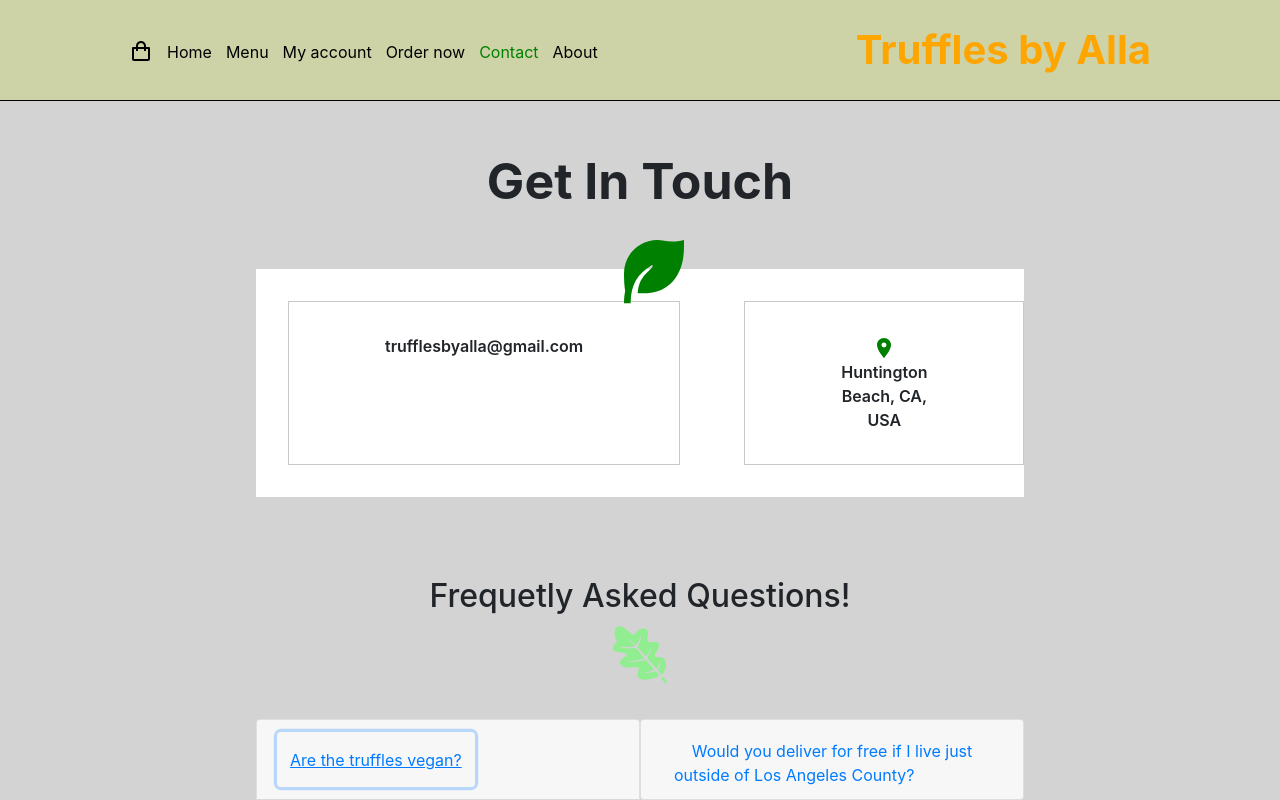
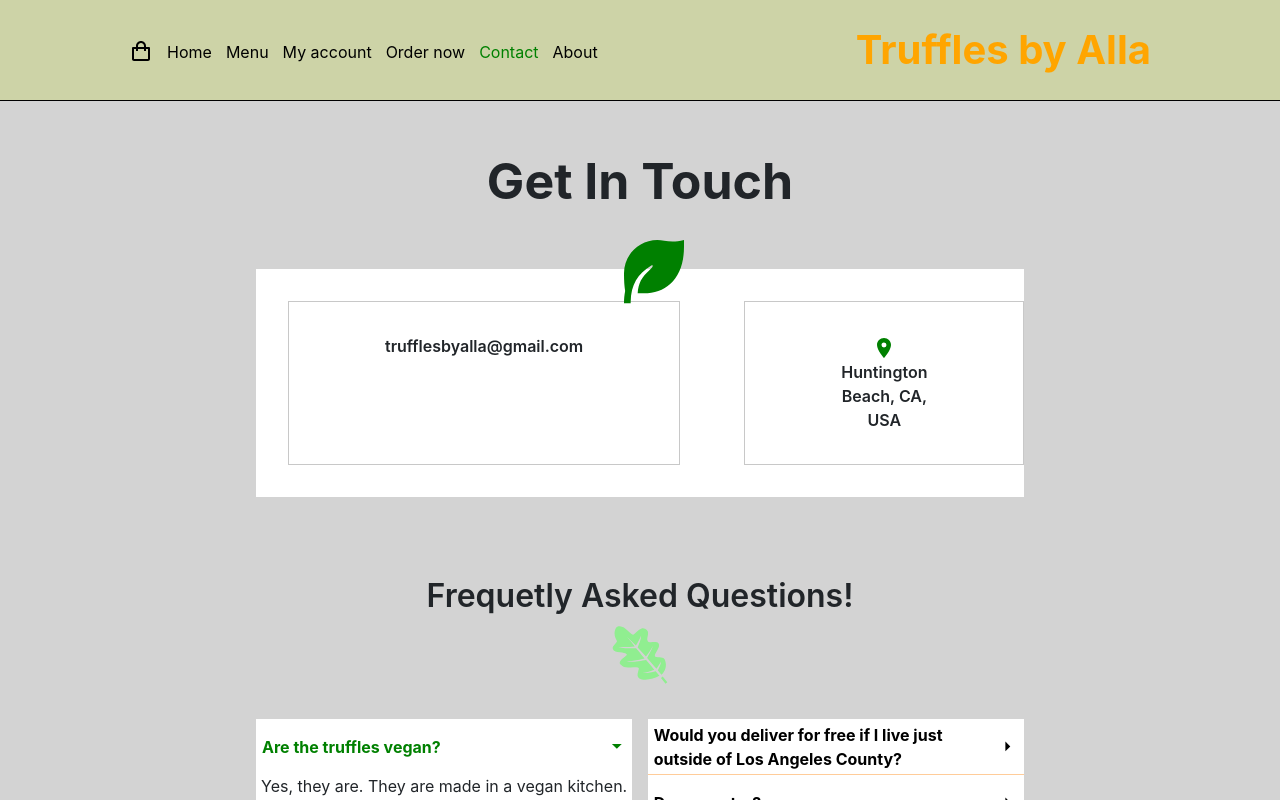
Before and after one commit to stasuravich/TrufflesByAlla, a React (Create React App) app: page /contact in a window 1280 px wide. Both pictures are taken after a click on the button "Are the truffles vegan?". Shown: the top 800 px of the page. Built offline with nearby package versions, Linux system fonts and the light colour scheme.

Commit message:
contact is better

```diff
--- a/src/CSS/Contact.css
+++ b/src/CSS/Contact.css
@@ -38,6 +38,10 @@
   align-content: center;
 }
 
+.faqTitle{
+  font-weight: 600;
+}
+
 .leaf{
   color: lightgreen;
   font-size: 400%;
@@ -47,21 +51,66 @@
 
 .questions{
   display: inline-flex;
-  max-width: 60%;
-  justify-content: space-around;
-  text-align: left;
-  text-align-last: left;
+  width: 60%;
   padding: 2em 0 2em 0;
+  justify-content: space-between;
 }
 
-.accordion{
-  width: 100%;
+.accordionHalf{
+  width: 49%;
 }
 
 .toggle{
   height: 55px;
+  background-color: white;
+  border: none;
+  font-weight: bold;
+  width: 100%;
+  text-align: left;
+  align-items: center;
+  display: inline-flex;
 }
 
-.textAcc{
-  color: black;
+.toggleOpen{
+  height: 55px;
+  background-color: white;
+  border: none;
+  font-weight: bold;
+  width: 100%;
+  text-align: left;
+  align-items: center;
+  display: inline-flex;
+  color: green;
 }
+
+.toggle:focus, .toggleOpen:focus{
+  outline: 0
+}
+
+.be4Icon{
+  width: 100%;
+}
+
+.arrow{
+  font-size: 130%;
+}
+
+.arrowOpen{
+  font-size: 130%;
+  transform: rotate(90deg);
+}
+
+.collapse.show, .collapsing{
+  background-color: white;
+  text-align: left;
+  padding: 0 0 2em 5px;
+}
+
+.accordion.collapsed{
+  color: green;
+}
+
+.lineContact{
+  margin: 0;
+  border-color: #ffcc99;
+}
--- a/src/Components/Contact.js
+++ b/src/Components/Contact.js
@@ -1,13 +1,15 @@
-import {useEffect} from "react";
+import {useEffect, useState} from "react";
 import '../CSS/Contact.css';
-import {Accordion, Card, Button} from 'react-bootstrap';
+import {Accordion} from 'react-bootstrap';
 import 'bootstrap/dist/css/bootstrap.min.css';
 import {RiLeafFill as LeafHeader} from 'react-icons/ri';
 import {GiOakLeaf as Leaf} from 'react-icons/gi';
-import {MdLocationOn as Location} from 'react-icons/md'
+import {MdLocationOn as Location} from 'react-icons/md';
+import {IoMdArrowDropright as Arrow} from 'react-icons/io';
 
 const Contact =props=>{
-
+  //console.log("Contact")
+  const [activeIds, setActiveIds] = useState([]);
   useEffect(() =>{
     document.getElementById("contact").style.color="green";
     document.title = "Contact - Truffles by Alla";
@@ -24,11 +26,19 @@ const Contact =props=>{
   const tabs2 = [
     { id: 4, label: "Would you deliver for free if I live just outside of Los Angeles County?",
       description: "Please contact me by email through the Contact page." },
-    { id:5, label: "Do you cater?",
+    { id: 5, label: "Do you cater?",
       description: "Yes, catering is one of the offered services. Please refer to the Contact page and email me with your special request." },
     { id: 6, label: "Are the truffles raw?",
       description: "Some of the recipes are and some are’t. The only reason some of them aren’t is because I roast the nuts." }
   ];
+
+  const toggle=id =>{
+    if (activeIds.includes(id)) {
+      setActiveIds(activeIds.filter((item)=> item !== id));
+    } else {
+      setActiveIds(activeIds.concat(id));
+    }
+  }
 
   return (
     <div className="Contact">
@@ -38,37 +48,31 @@ const Contact =props=>{
         <span><Location className="location"/>Huntington Beach, CA, USA</span>
       </div>
       <LeafHeader className="titleLeaf"/>
-      <h2>Frequetly Asked Questions!</h2>
+      <h2 className="faqTitle">Frequetly Asked Questions!</h2>
       <Leaf className="leaf"/>
       <div className="questions" >
-        <div className="accordion">
+        <div className="accordionHalf">
           {tabs1.map(tab=>(
           <Accordion key={tab.id}>
-            <Card>
-              <Card.Header>
-                <Accordion.Toggle className="toggle" as={Button} variant="link" eventKey="0">
-                  {tab.label}
-                </Accordion.Toggle>
-              </Card.Header>
-              <Accordion.Collapse eventKey="0">
-                <Card.Body>{tab.description}</Card.Body>
-              </Accordion.Collapse>
-            </Card>
+            <Accordion.Toggle className={activeIds.includes(tab.id) ? "toggleOpen" : "toggle"} eventKey={tab.id} onClick={() => toggle(tab.id)}>
+              <span className="be4Icon">{tab.label}</span><Arrow className={activeIds.includes(tab.id) ? "arrowOpen" : "arrow"}/>
+            </Accordion.Toggle>
+            <Accordion.Collapse eventKey={tab.id}>
+              <span>{tab.description}</span>
+            </Accordion.Collapse>
+            <hr className="lineContact"/>
           </Accordion>))}
         </div>
-        <div className="accordion">
+        <div className="accordionHalf">
           {tabs2.map(tab=>(
           <Accordion key={tab.id}>
-            <Card>
-              <Card.Header>
-                <Accordion.Toggle className="toggle" as={Button} variant="link" eventKey="0">
-                  {tab.label}
-                </Accordion.Toggle>
-              </Card.Header>
-              <Accordion.Collapse eventKey="0">
-                <Card.Body>{tab.description}</Card.Body>
-              </Accordion.Collapse>
-            </Card>
+            <Accordion.Toggle className={activeIds.includes(tab.id) ? "toggleOpen" : "toggle"} eventKey={tab.id} onClick={() => toggle(tab.id)}>
+            <span className="be4Icon">{tab.label}</span><Arrow className={activeIds.includes(tab.id) ? "arrowOpen" : "arrow"}/>
+            </Accordion.Toggle>
+            <Accordion.Collapse eventKey={tab.id}>
+              <span>{tab.description}</span>
+            </Accordion.Collapse>
+            <hr className="lineContact"/>
           </Accordion>))}
         </div>
       </div>
```
Also changed, not shown: 1 other file (tests, documents, lock files or other folders).
